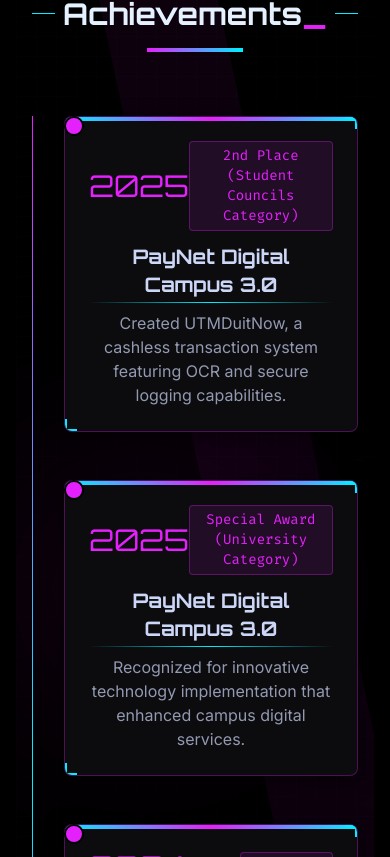
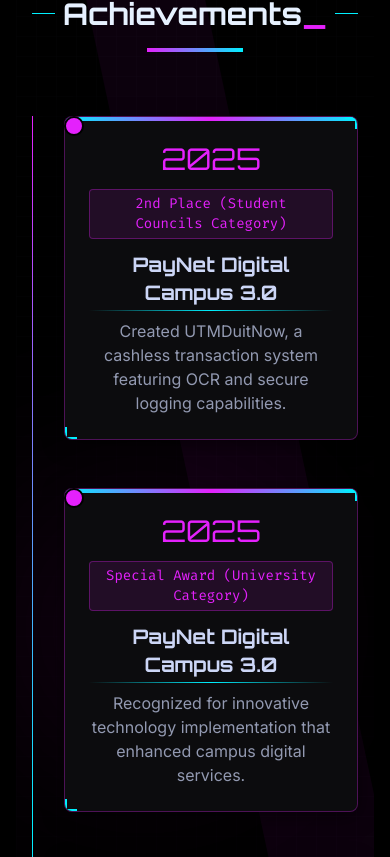
Before and after one commit to Wernjie0713/Wernjie0713.github.io, a React (Create React App) app: page / in a window 390 px wide. Shown: the part 7207-8064 px from the top of the page. Built offline with nearby package versions, Linux system fonts and the light colour scheme.

Commit message:
Some issue fix

```diff
--- a/src/components/Achievements.tsx
+++ b/src/components/Achievements.tsx
@@ -100,9 +100,9 @@
                 <div className="absolute top-0 left-0 right-0 h-1 bg-gradient-to-r from-neon-blue via-neon-purple to-neon-blue"></div>
 
                 <div className="p-6">
-                  <div className="flex items-center justify-between mb-3">
+                  <div className="flex flex-col sm:flex-row sm:items-center sm:justify-between gap-3 mb-3">
                     <span className="font-cyber text-neon-purple text-3xl">{achievement.year}</span>
-                    <div className="px-3 py-1 bg-neon-purple/10 border border-neon-purple/30 rounded text-neon-purple text-sm font-mono">
+                    <div className="px-3 py-1 bg-neon-purple/10 border border-neon-purple/30 rounded text-neon-purple text-sm font-mono text-center sm:text-left w-full sm:w-auto">
                       {achievement.title}
                     </div>
                   </div>
```
